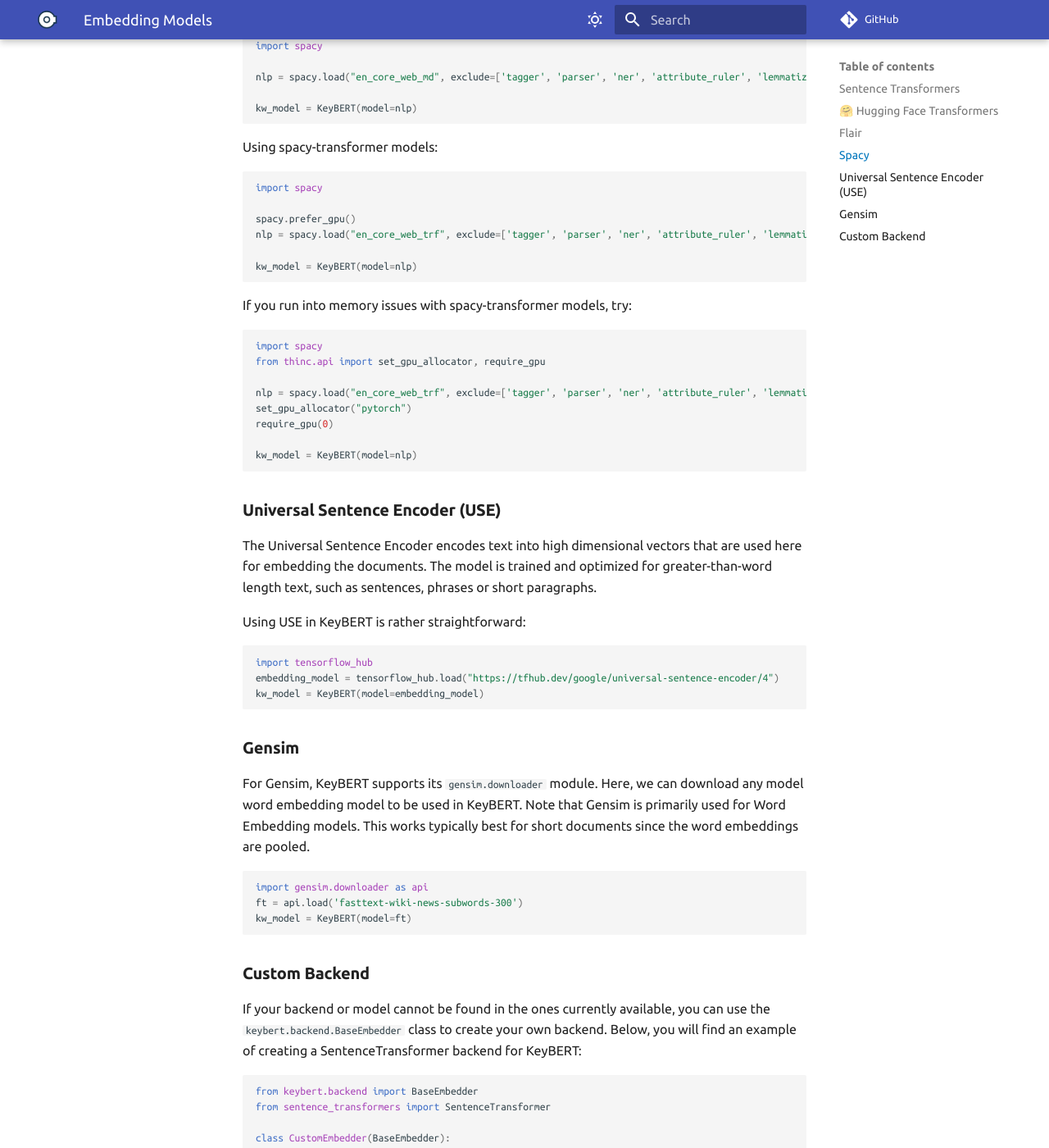
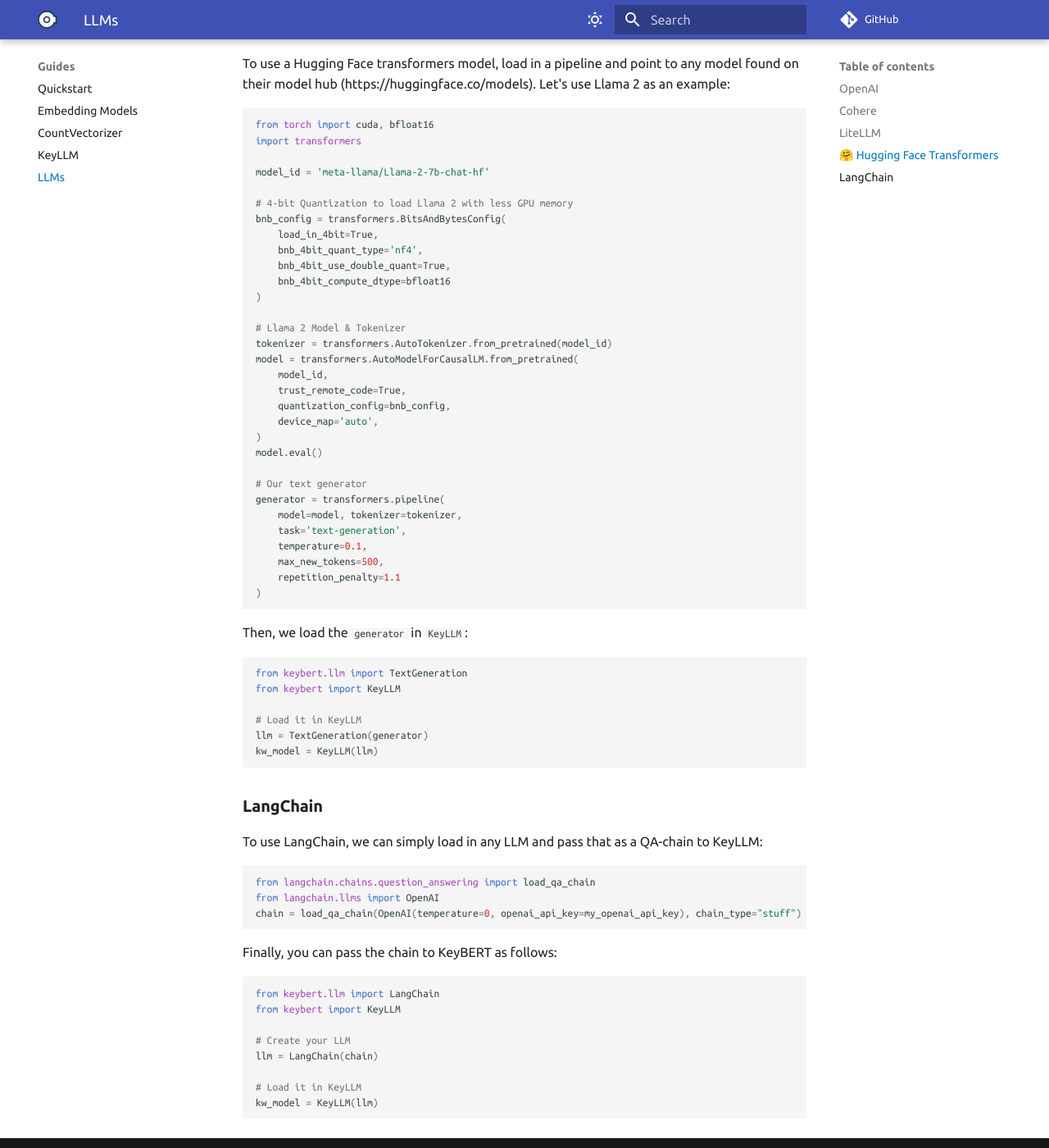
Before and after one commit to MaartenGr/KeyBERT, an MkDocs documentation site: the page built from docs/guides/llms.md, in a window 1280 px wide and 1400 px high, scrolled down 1735 px. Shown: the whole window at 82% size. Built offline with MkDocs 1.6.1 and Material for MkDocs 9.7.7, drawn with Linux system fonts in a browser that asks for light colours; comment, search, counter and statistics services are not loaded; some of the changed text lies outside the part shown.

Commit message:
More documentation

````diff
--- a/docs/guides/llms.md
+++ b/docs/guides/llms.md
@@ -1,149 +1,146 @@
-# Embedding Models
-In this tutorial we will be going through the embedding models that can be used in KeyBERT.
-Having the option to choose embedding models allow you to leverage pre-trained embeddings that suit your use-case.
+# Large Language Models (LLM)
+In this tutorial we will be going through the Large Language Models (LLM) that can be used in KeyLLM.
+Having the option to choose the LLM allow you to leverage the model that suit your use-case.
 
-### **Sentence Transformers**
-You can select any model from sentence-transformers [here](https://www.sbert.net/docs/pretrained_models.html)
-and pass it through KeyBERT with `model`:
+### **OpenAI**
+To use OpenAI's external API, we need to define our key and use the `keybert.llm.OpenAI` model:
 
 ```python
-from keybert import KeyBERT
-kw_model = KeyBERT(model="all-MiniLM-L6-v2")
+import openai
+from keybert.llm import OpenAI
+from keybert import KeyLLM
+
+# Create your OpenAI LLM
+openai.api_key = "sk-..."
+llm = OpenAI()
+
+# Load it in KeyLLM
+kw_model = KeyLLM(llm)
+
+# Extract keywords
+keywords = kw_model.extract_keywords(MY_DOCUMENTS)
 ```
 
-Or select a SentenceTransformer model with your own parameters:
+If you want to use a chat-based model, please run the following instead:
 
 ```python
-from sentence_transformers import SentenceTransformer
+import openai
+from keybert.llm import OpenAI
+from keybert import KeyLLM
 
-sentence_model = SentenceTransformer("all-MiniLM-L6-v2")
-kw_model = KeyBERT(model=sentence_model)
+# Create your LLM
+openai.api_key = "sk-..."
+llm = OpenAI(model="gpt-3.5-turbo", chat=True)
+
+# Load it in KeyLLM
+kw_model = KeyLLM(llm)
+```
+
+### **Cohere**
+To use Cohere's external API, we need to define our key and use the `keybert.llm.OpenAI` model:
+
+```python
+import cohere
+from keybert.llm import Cohere
+from keybert import KeyLLM
+
+# Create your OpenAI LLM
+co = cohere.Client(my_api_key)
+llm = Cohere(co)
+
+# Load it in KeyLLM
+kw_model = KeyLLM(llm)
+
+# Extract keywords
+keywords = kw_model.extract_keywords(MY_DOCUMENTS)
+```
+
+### **LiteLLM**
+[LiteLLM](https://github.com/BerriAI/litellm) allows you to use any closed-source LLM with KeyLLM
+
+Let's use OpenAI as an example:
+
+```python
+import os
+from keybert.llm import LiteLLM
+from keybert import KeyLLM
+
+# Select LLM
+os.environ["OPENAI_API_KEY"] = "sk-..."
+llm = LiteLLM("gpt-3.5-turbo")
+
+# Load it in KeyLLM
+kw_model = KeyLLM(llm)
 ```
 
 ### 🤗 **Hugging Face Transformers**
 To use a Hugging Face transformers model, load in a pipeline and point
-to any model found on their model hub (https://huggingface.co/models):
+to any model found on their model hub (https://huggingface.co/models). Let's use Llama 2 as an example:
 
 ```python
-from transformers.pipelines import pipeline
+from torch import cuda, bfloat16
+import transformers
 
-hf_model = pipeline("feature-extraction", model="distilbert-base-cased")
-kw_model = KeyBERT(model=hf_model)
+model_id = 'meta-llama/Llama-2-7b-chat-hf'
+
+# 4-bit Quantization to load Llama 2 with less GPU memory
+bnb_config = transformers.BitsAndBytesConfig(
+    load_in_4bit=True,
+    bnb_4bit_quant_type='nf4',
+    bnb_4bit_use_double_quant=True,
+    bnb_4bit_compute_dtype=bfloat16
+)
+
+# Llama 2 Model & Tokenizer
+tokenizer = transformers.AutoTokenizer.from_pretrained(model_id)
+model = transformers.AutoModelForCausalLM.from_pretrained(
+    model_id,
+    trust_remote_code=True,
+    quantization_config=bnb_config,
+    device_map='auto',
+)
+model.eval()
+
+# Our text generator
+generator = transformers.pipeline(
+    model=model, tokenizer=tokenizer,
+    task='text-generation',
+    temperature=0.1,
+    max_new_tokens=500,
+    repetition_penalty=1.1
+)
 ```
 
-!!! tip "Tip!"
-    These transformers also work quite well using `sentence-transformers` which has a number of
-    optimizations tricks that make using it a bit faster.
-
-### **Flair**
-[Flair](https://github.com/flairNLP/flair) allows you to choose almost any embedding model that
-is publicly available. Flair can be used as follows:
+Then, we load the `generator` in `KeyLLM`:
 
 ```python
-from flair.embeddings import TransformerDocumentEmbeddings
+from keybert.llm import TextGeneration
+from keybert import KeyLLM
 
-roberta = TransformerDocumentEmbeddings('roberta-base')
-kw_model = KeyBERT(model=roberta)
+# Load it in KeyLLM
+llm = TextGeneration(generator)
+kw_model = KeyLLM(llm)
 ```
 
-You can select any 🤗 transformers model [here](https://huggingface.co/models).
+### **LangChain**
 
-Moreover, you can also use Flair to use word embeddings and pool them to create document embeddings.
-Under the hood, Flair simply averages all word embeddings in a document. Then, we can easily
-pass it to KeyBERT in order to use those word embeddings as document embeddings:
+To use LangChain, we can simply load in any LLM and pass that as a QA-chain to KeyLLM:
 
 ```python
-from flair.embeddings import WordEmbeddings, DocumentPoolEmbeddings
-
-glove_embedding = WordEmbeddings('crawl')
-document_glove_embeddings = DocumentPoolEmbeddings([glove_embedding])
-
-kw_model = KeyBERT(model=document_glove_embeddings)
+from langchain.chains.question_answering import load_qa_chain
+from langchain.llms import OpenAI
+chain = load_qa_chain(OpenAI(temperature=0, openai_api_key=my_openai_api_key), chain_type="stuff")
 ```
 
-### **Spacy**
-[Spacy](https://github.com/explosion/spaCy) is an amazing framework for processing text. There are
-many models available across many languages for modeling text.
-
-To use Spacy's non-transformer models in KeyBERT:
+Finally, you can pass the chain to KeyBERT as follows:
 
 ```python
-import spacy
+from keybert.llm import LangChain
+from keybert import KeyLLM
 
-nlp = spacy.load("en_core_web_md", exclude=['tagger', 'parser', 'ner', 'attribute_ruler', 'lemmatizer'])
+# Create your LLM
+llm = LangChain(chain)
 
-kw_model = KeyBERT(model=nlp)
+# Load it in KeyLLM
+kw_model = KeyLLM(llm)
 ```
-
-Using spacy-transformer models:
-
-```python
-import spacy
-
-spacy.prefer_gpu()
-nlp = spacy.load("en_core_web_trf", exclude=['tagger', 'parser', 'ner', 'attribute_ruler', 'lemmatizer'])
-
-kw_model = KeyBERT(model=nlp)
-```
-
-If you run into memory issues with spacy-transformer models, try:
-
-```python
-import spacy
-from thinc.api import set_gpu_allocator, require_gpu
-
-nlp = spacy.load("en_core_web_trf", exclude=['tagger', 'parser', 'ner', 'attribute_ruler', 'lemmatizer'])
-set_gpu_allocator("pytorch")
-require_gpu(0)
-
-kw_model = KeyBERT(model=nlp)
-```
-
-### **Universal Sentence Encoder (USE)**
-The Universal Sentence Encoder encodes text into high dimensional vectors that are used here
-for embedding the documents. The model is trained and optimized for greater-than-word length text,
-such as sentences, phrases or short paragraphs.
-
-Using USE in KeyBERT is rather straightforward:
-
-```python
-import tensorflow_hub
-embedding_model = tensorflow_hub.load("https://tfhub.dev/google/universal-sentence-encoder/4")
-kw_model = KeyBERT(model=embedding_model)
-```
-
-### **Gensim**
-For Gensim, KeyBERT supports its `gensim.downloader` module. Here, we can download any model word embedding model
-to be used in KeyBERT. Note that Gensim is primarily used for Word Embedding models. This works typically
-best for short documents since the word embeddings are pooled.
-
-```python
-import gensim.downloader as api
-ft = api.load('fasttext-wiki-news-subwords-300')
-kw_model = KeyBERT(model=ft)
-```
-
-### **Custom Backend**
-If your backend or model cannot be found in the ones currently available, you can use the `keybert.backend.BaseEmbedder` class to
-create your own backend. Below, you will find an example of creating a SentenceTransformer backend for KeyBERT:
-
-```python
-from keybert.backend import BaseEmbedder
-from sentence_transformers import SentenceTransformer
-
-class CustomEmbedder(BaseEmbedder):
-    def __init__(self, embedding_model):
-        super().__init__()
-        self.embedding_model = embedding_model
-
-    def embed(self, documents, verbose=False):
-        embeddings = self.embedding_model.encode(documents, show_progress_bar=verbose)
-        return embeddings
-
-# Create custom backend
-distilbert = SentenceTransformer("paraphrase-MiniLM-L6-v2")
-custom_embedder = CustomEmbedder(embedding_model=distilbert)
-
-# Pass custom backend to keybert
-kw_model = KeyBERT(model=custom_embedder)
-```
--- a/mkdocs.yml
+++ b/mkdocs.yml
@@ -15,10 +15,18 @@
       - Embedding Models: guides/embeddings.md
       - CountVectorizer: guides/countvectorizer.md
       - KeyLLM: guides/keyllm.md
+      - LLMs: guides/llms.md
   - API:
       - KeyBERT: api/keybert.md
       - MMR: api/mmr.md
       - MaxSum: api/maxsum.md
+      - KeyLLM: api/keyllm.md
+      - LLM:
+        - OpenAI: api/openai.md
+        - Cohere: api/cohere.md
+        - LangChain: api/langchain.md
+        - TextGeneration: api/textgeneration.md
+        - LiteLLM: api/litellm.md
   - FAQ: faq.md
   - Changelog: changelog.md
 
````
Also changed, not shown: docs/api/cohere.md (added, +3 -0 lines), docs/api/keyllm.md (added, +3 -0 lines), docs/api/langchain.md (added, +3 -0 lines), docs/api/litellm.md (added, +3 -0 lines), docs/api/openai.md (added, +3 -0 lines), docs/api/textgeneration.md (added, +3 -0 lines), 7 other files.
